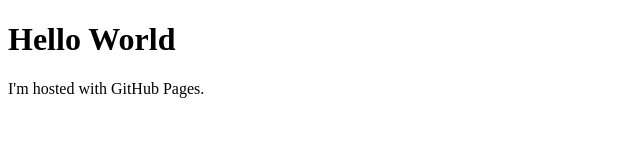
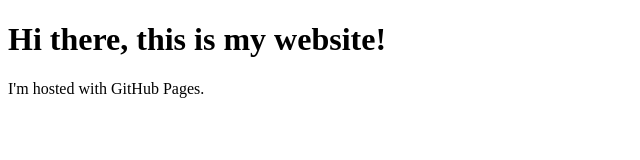
Before and after one commit to s-gregory/s-gregory.github.io, a plain HTML site: page index.html in a window 1280 px wide. Shown: the whole page, without its empty margins (0-640 px from the left). Drawn offline with Linux system fonts and the light colour scheme.

Commit message:
Added spaces

```diff
--- a/index.html
+++ b/index.html
@@ -1,7 +1,7 @@
 <!DOCTYPE html>
 <html>
-<body>
-<h1>Hello World</h1>
-<p>I'm hosted with GitHub Pages.</p>
-</body>
+  <body>
+    <h1>Hi there, this is my website!</h1>
+    <p>I'm hosted with GitHub Pages.</p>
+  </body>
 </html>
```
